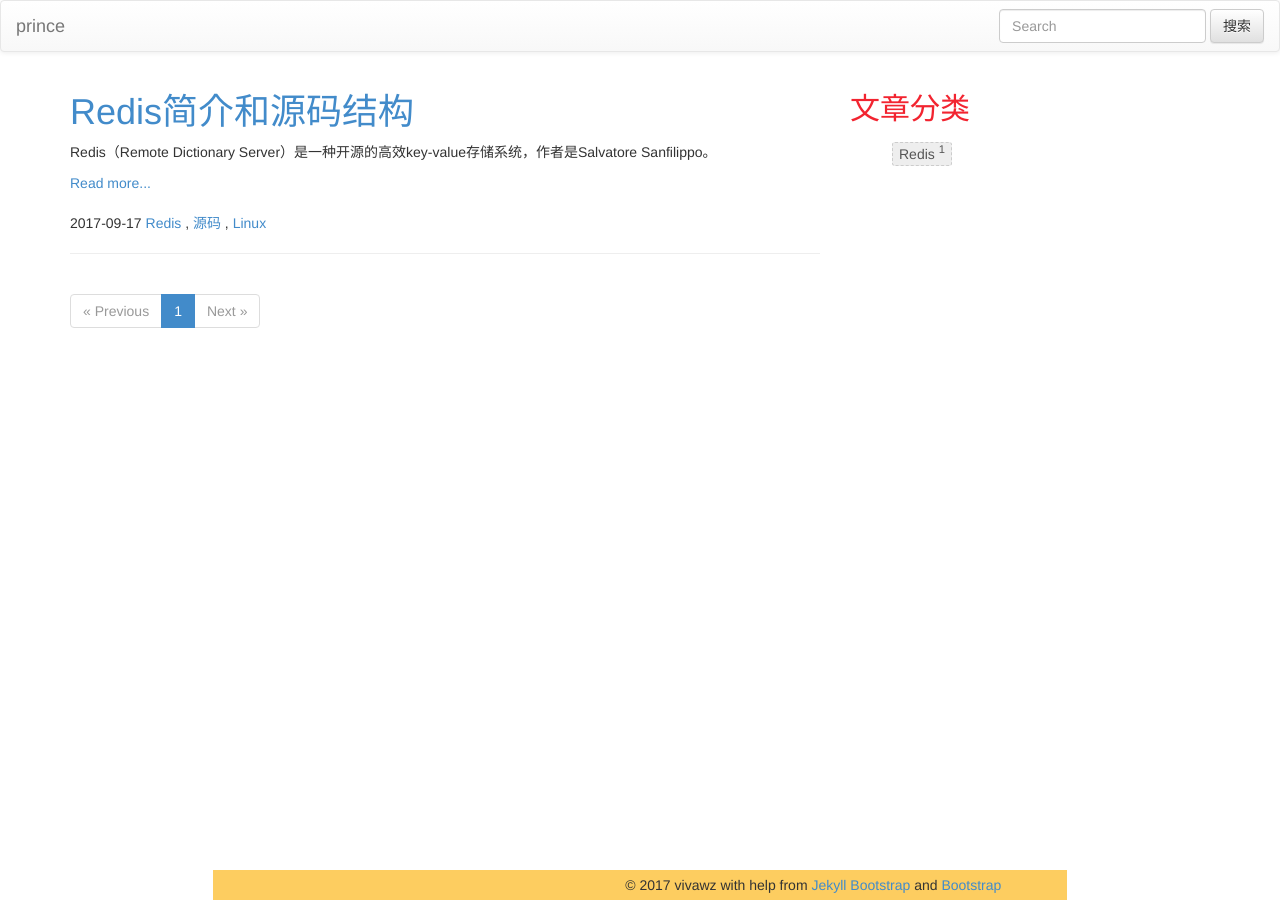
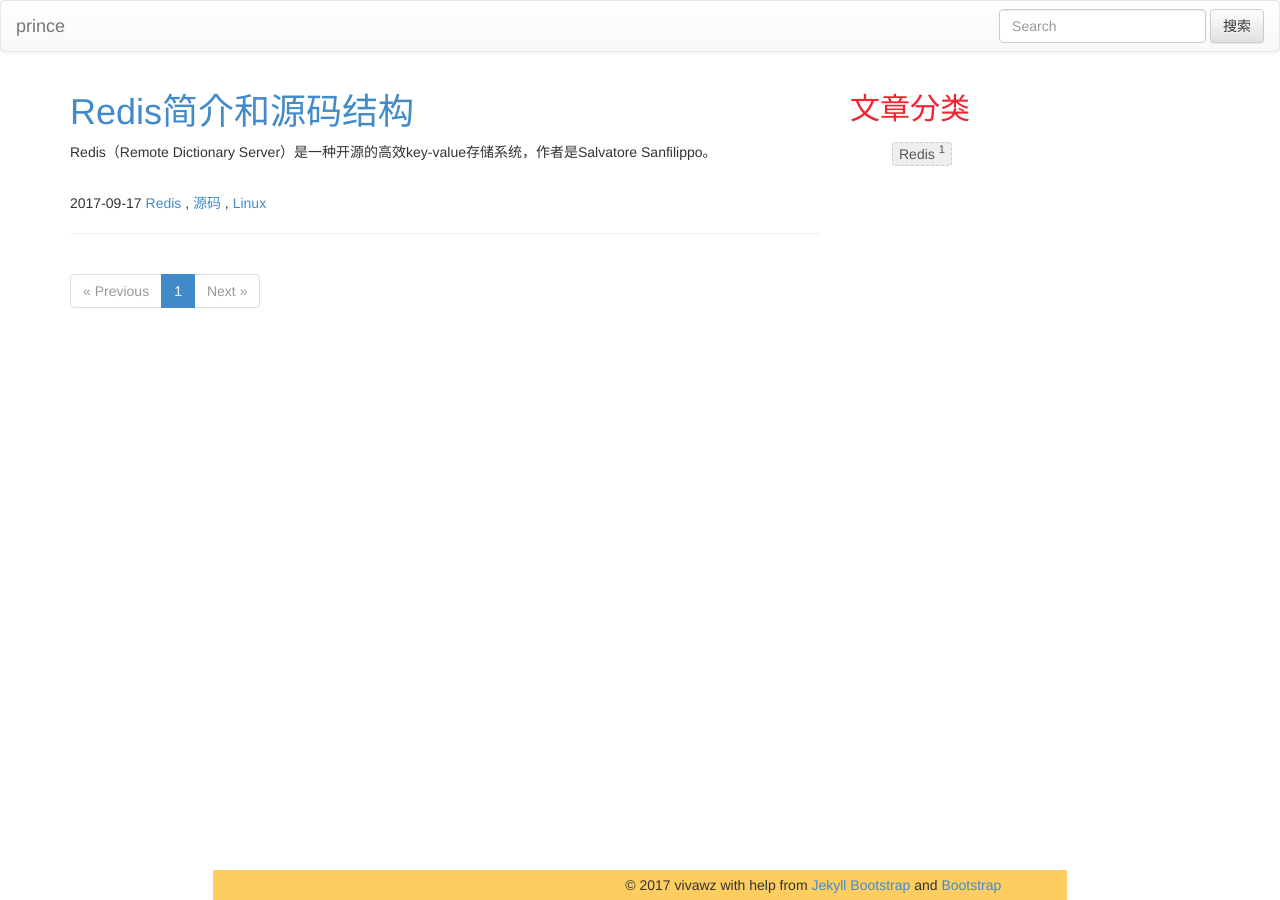
Before and after one commit to vivawz/vivawz.github.io, a Jekyll site: the page built from index.html, in a window 1280 px wide. Built offline with Jekyll 4.4.1, drawn with Linux system fonts in a browser that asks for light colours; nearby versions of some CDN libraries; the list of posts is cut into pages by our own code.

```diff
--- a/index.html
+++ b/index.html
@@ -11,7 +11,7 @@ title: prince's Blog
         <h1><a class="title" href="{{ BASE_PATH }}{{ post.url }}">{{ post.title }}</a></h1>
         <div class="post_at_index">
             {{summary}}
-            {% if summary != post.content %}<a href="{{ BASE_PATH }}{{ post.url }}" rel="nofollow">Read more...</a>{% endif %}
+          <!--  {% if summary != post.content %}<a href="{{ BASE_PATH }}{{ post.url }}" rel="nofollow">Read more...</a>{% endif %} -->
         </div>
         <br/>
         <div>
```
